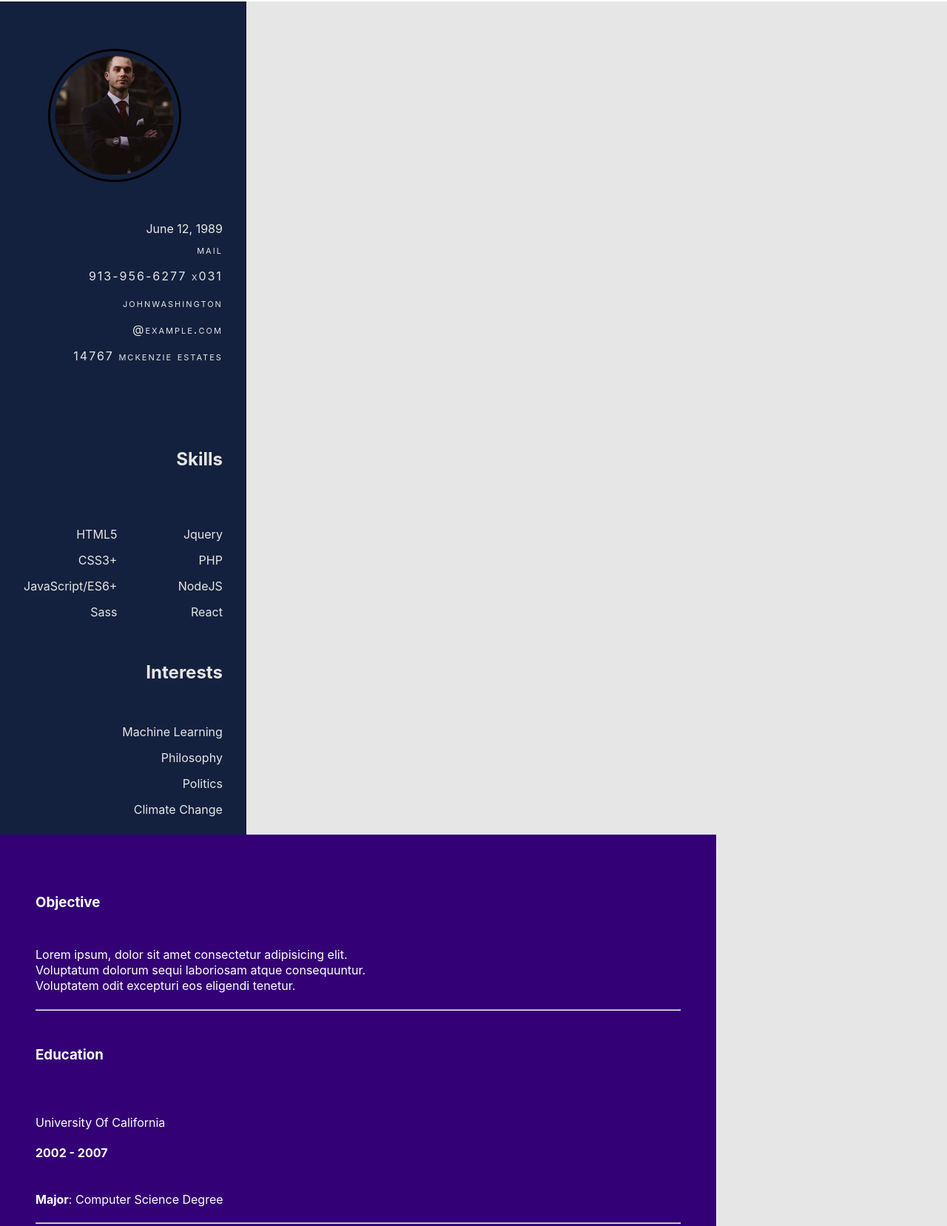
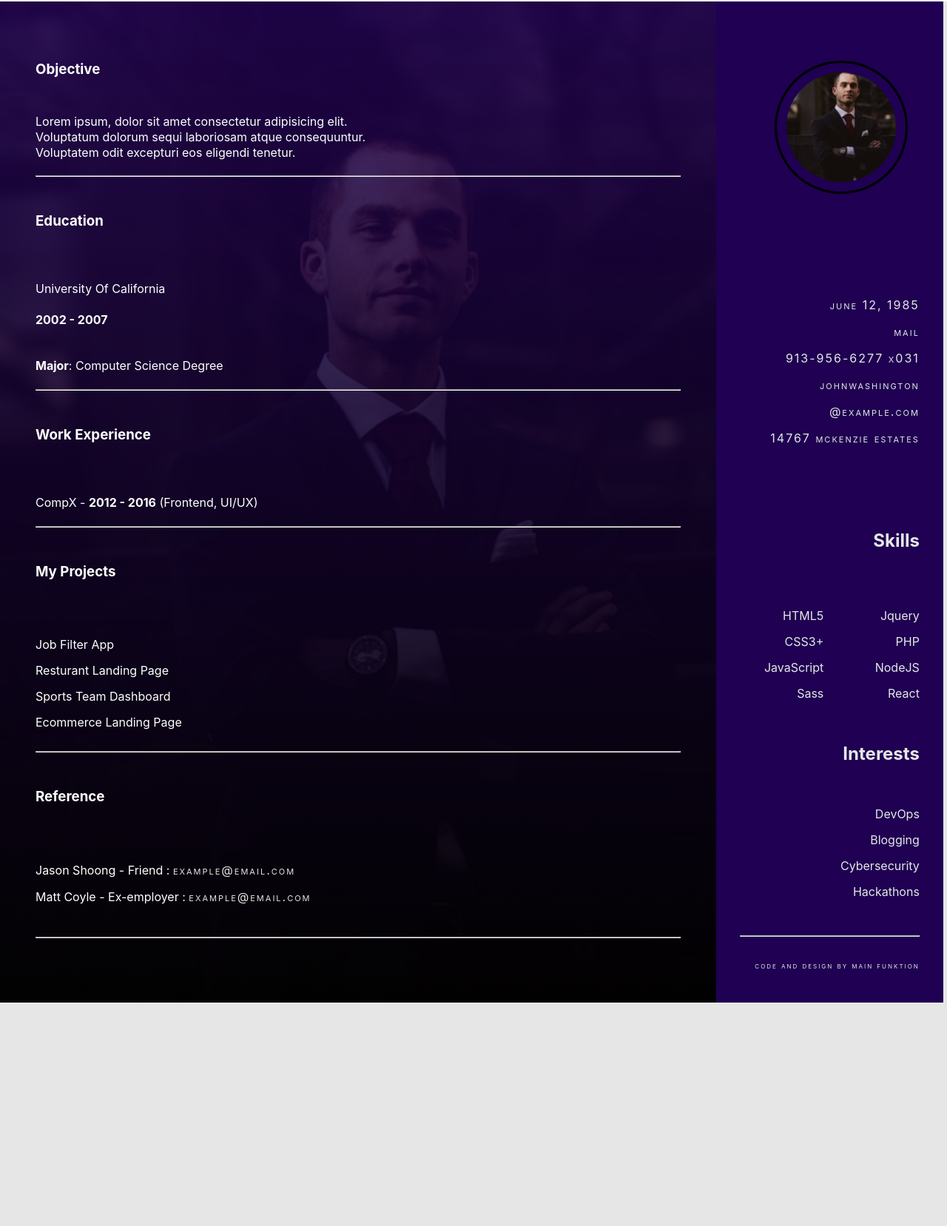
Before and after one commit to mike-swe/digital-resume, a plain HTML site: page index.html in a window 1280 px wide. Shown: the part 155-1812 px from the top of the page at 74% size. After the commit the page ends 1510 px from the top, so only its background shows below. Drawn offline with Linux system fonts and the light colour scheme.

Commit message:
initial commit

```diff
--- a/index.html
+++ b/index.html
@@ -13,12 +13,36 @@
             <h4>Fullstack Developer</h4>
     </header>
     <main id="main">
+
+        <div class="main">
+            <h3>Objective</h3>
+            <p>Lorem ipsum, dolor sit amet consectetur adipisicing elit. <br> Voluptatum dolorum sequi laboriosam atque consequuntur. <br> Voluptatem odit excepturi eos eligendi tenetur.</p><br>
+            <hr>
+            <h3>Education</h3><br>
+            <p>University Of California</p><br> <strong>2002 - 2007</strong><br><br><br>
+            <p><strong>Major</strong>: Computer Science Degree</p> <br><hr>
+            <h3>Work Experience</h3><br>
+            <p>CompX - <strong>2012 - 2016</strong> (Frontend, UI/UX)</p><br><hr>
+            <h3>My Projects</h3><br>
+            <ul>
+                <li>Job Filter App</li>
+                <li>Resturant Landing Page</li>
+                <li>Sports Team Dashboard</li>
+                <li>Ecommerce Landing Page</li>
+            </ul><br><hr>
+            <h3>Reference</h3><br>
+            <ul>
+                <li>Jason Shoong - Friend : <a href="mailto:email@example.com">example@email.com</a></li>
+                <li>Matt Coyle - Ex-employer : <a href="mailto:email@example.com">example@email.com</li>
+            </ul><br><hr>
+        </div>
+
         <div class="sidebar">
             <div class="image-area">
                 <img src="./images/ali-morshedlou-WMD64tMfc4k-unsplash.jpg" alt="image - John Washingtion">
-            </div>
+            </div><br><br>
             <div class="about">
-                <p>June 12, 1989</p>
+                <p>June 12, 1985</p>
                 <a href="#mail">Mail</a><br>
                 <a href="tel:123455678">913-956-6277 x031</a><br>
                 <a href="mailto: email@example.com" id="mail">johnwashington <br> @example.com</a><br>
@@ -28,7 +52,7 @@
             <ul id="SKILLS">
                 <li>HTML5</li>
                 <li>CSS3+</li>
-                <li>JavaScript/ES6+</li>
+                <li>JavaScript</li>
                 <li>Sass</li>
                 <li>Jquery</li>
                 <li>PHP</li>
@@ -37,31 +61,16 @@
             </ul>
             <h2>Interests</h2>
             <ul>
-                <li>Machine Learning</li>
-                <li>Philosophy</li>
-                <li>Politics</li>
-                <li>Climate Change</li>
-            </ul>
-        </div>
-        <div class="main">
-            <h3>Objective</h3>
-            <p>Lorem ipsum, dolor sit amet consectetur adipisicing elit. <br> Voluptatum dolorum sequi laboriosam atque consequuntur. <br> Voluptatem odit excepturi eos eligendi tenetur.</p><br>
-            <hr>
-            <h3>Education</h3><br>
-            <p>University Of California</p><br> <strong>2002 - 2007</strong><br><br><br>
-            <p><strong>Major</strong>: Computer Science Degree</p> <br><hr>
-            <h3>Work Experience</h3><br>
-            <p>Webflow - <strong>2012 - 2016</strong> (Frontend, UI/UX)</p><br><hr>
-            <h3>My Projects</h3><br>
-            <ul>
-                <li>Job Filter App</li>
-                <li>Resturant Landing Page</li>
-                <li>Sports Team Dashboard</li>
-                <li>Ecommerce Landing Page</li>
-            </ul><br><hr>
-            <h3>Reference</h3><br>
-
+                <li>DevOps</li>
+                <li>Blogging</li>
+                <li>Cybersecurity</li>
+                <li>Hackathons</li>
+            </ul><br><br><hr><br>
+            <a href="mailto:mainfunktion01@gmail.com" id="dev" onclick="toolTipHover()">code and design by main funktion</a>
+            <p id="dev-tooltip">Learn More</p>
         </div>
     </main>
+    <script src="./main.js"></script>
+    <script src="./script.js"></script>
 </body>
 </html>
--- a/style-dir/reset.scss
+++ b/style-dir/reset.scss
@@ -24,3 +24,8 @@ body
     font-family: -apple-system, BlinkMacSystemFont, 'Segoe UI', Roboto, Oxygen, Ubuntu, Cantarell, 'Open Sans', 'Helvetica Neue', sans-serif;
 
 }
+
+ul
+{
+    list-style: none;
+}
--- a/style-dir/style.scss
+++ b/style-dir/style.scss
@@ -3,7 +3,7 @@
 
 header
 {
-    background-color: $white;
+    background: $white;
     color: $black;
     text-align: right;
     padding: 2rem 3rem;
@@ -29,8 +29,8 @@ header > h4
     object-fit: cover;
     border: 3px solid $black;
     border-radius: 50%;
-    transform: translateX(-3.5rem) translateY(3rem);
-    padding: .4rem;
+    transform: translateX(-1rem) translateY(3rem);
+    padding: .8rem;
 }
 
 main
@@ -41,7 +41,10 @@ main
 
 .main
 {
-    background-color: $baby-web;
+    background: linear-gradient(rgba(31, 0, 82, 0.8), rgba(0, 0, 0, 0.9)), url(./mobile-bg.jpg);
+    background-size: cover;
+    background-position: center;
+    color: $white;
     width: 75.6%;
     padding: 2rem 3rem;
 }
@@ -53,10 +56,10 @@ h3
 
 .sidebar
 {
-    background-color: $oxford-blue;
+    background-color: rgb(31, 0, 82);
     color: $platinum;
-    width: auto;
-    padding: 1rem 2rem;
+    width: 24vw;
+    padding: 2rem;
     text-align: right;
 }
 
@@ -81,11 +84,6 @@ a
     line-height: 36px;
 }
 
-ul
-{
-    list-style: none;
-}
-
 li
 {
     line-height: 35px;
@@ -97,9 +95,51 @@ li
     column-count: 2;
 }
 
+#dev
+{
+    font-size: .7rem;
+}
+
+#dev-tooltip
+{
+    display: none;
+    background: rgba(255, 255, 255, 0.3);
+    color: $platinum;
+    font-size: .7rem;
+    text-align: center;
+    padding: 3px 2px;
+    transition: 500ms ease-in-out;
+}
+
 @media screen and (max-width: 1000px) {
+
+
     .main, .sidebar
     {
         width: 100vw;
     }
+
+    .main > h3
+    {
+        word-wrap: normal;
+        line-break: normal;
+    }
+
+    .image-area
+    {
+        display: none;
+    }
+
+    .sidebar
+    {
+        background: $black;
+    }
+
+    #dev-tooltip
+    {
+        background-color: $platinum;
+        color: $black;
+        display: block;
+        margin-top: 5px;
+    }
 }
--- a/style-dir/var.scss
+++ b/style-dir/var.scss
@@ -1,6 +1,6 @@
 //coolors
 
-$black: hsla(0, 0%, 0%, 1);
+$black: hsl(0, 0%, 0%);
 $oxford-blue: hsla(221, 51%, 16%, 1);
 $baby-web: hsl(266, 100%, 23%);
 $platinum: hsla(0, 0%, 90%, 1);
```
Also changed, not shown: dist/mobile-bg.jpg (added), dist/reset.css, dist/style.css, main.js (deleted), style-dir/mobile-bg.jpg (added), 2 other files.
